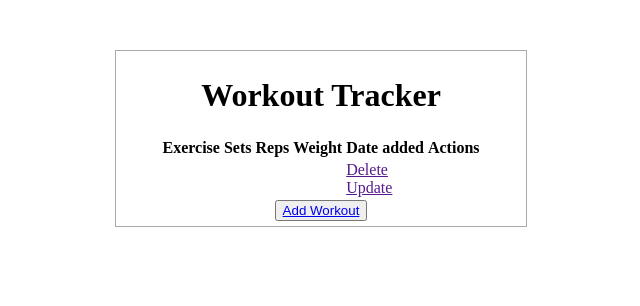
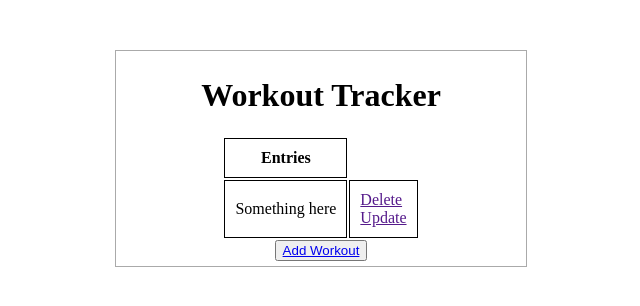
Before and after one commit to stxv/Tracker, a Flask app: page / in a window 1280 px wide. Shown: the top 306 px of the page, without its empty margins (319-959 px from the left). Run offline with Flask 3, Linux system fonts and the light colour scheme.

Commit message:
Fix table

```diff
--- a/static/styles.css
+++ b/static/styles.css
@@ -10,3 +10,8 @@ body{
     border: 1px solid #aaa;
     padding: 5px;
 }
+th ,td{
+    border:1px solid black;
+    margin: 20px;
+    padding: 10px;
+}
--- a/templates/homepage.html
+++ b/templates/homepage.html
@@ -8,18 +8,10 @@
         <h1>Workout Tracker</h1>
         <table>
             <tr>
-                <th> Exercise</th>
-                <th> Sets</th>
-                <th> Reps</th>
-                <th> Weight</th>
-                <th> Date added</th>
-                <th> Actions </th>
+                <th> Entries</th>
             </tr>
             <tr>
-                <td></td>
-                <td></td>
-                <td></td>
-                <td></td>
+                <td> Something here</td>
                 <td>
                     <a href = ""> Delete</a>
                     <br>
```
Also changed, not shown: instance/database.db.
